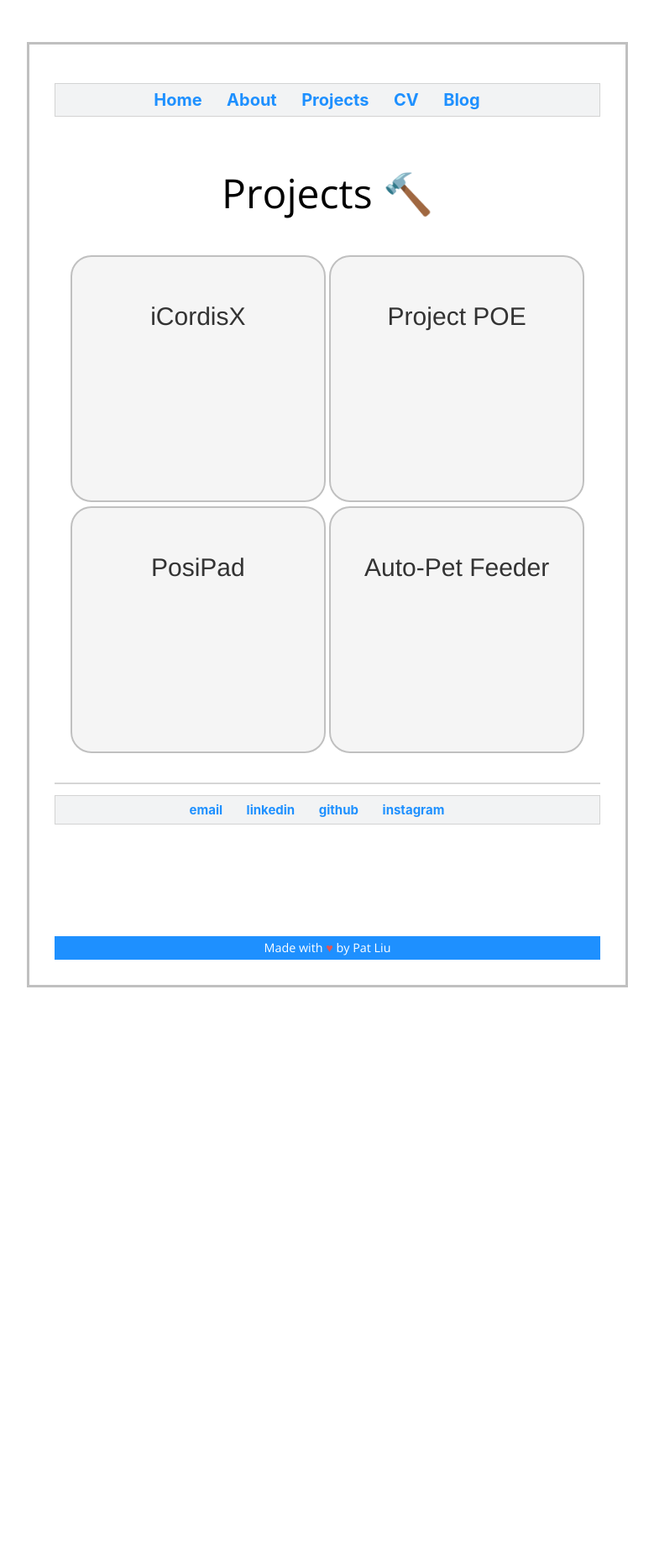
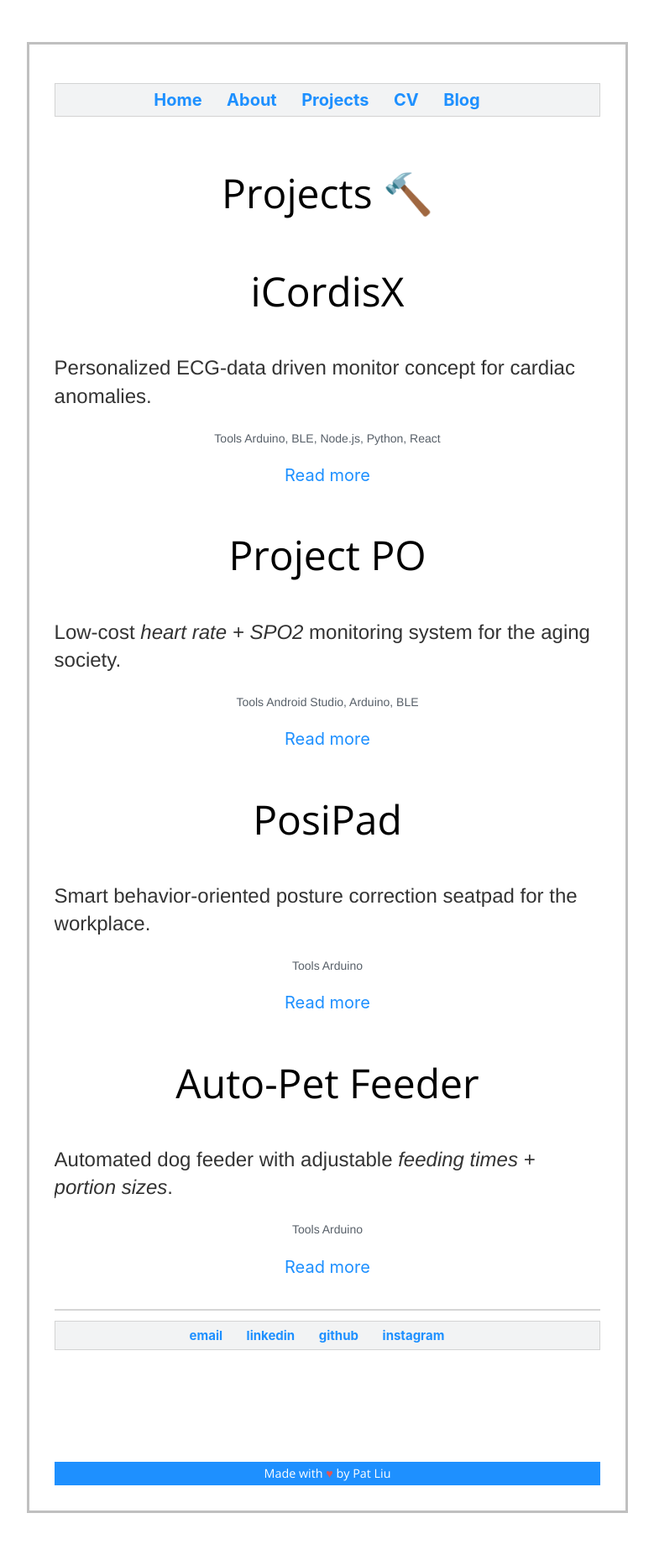
Before and after one commit to pat-liu/WebsiteV1, a Jekyll site: the page built from projects/index.html, in a window 1280 px wide. Shown: the whole page at 84% size, without its empty margins (250-1029 px from the left). Built offline with Jekyll 4.4.1, drawn with Linux system fonts in a browser that asks for light colours; before the commit the page ends 1226 px from its top, so only the background shows below that.

Commit message:
Update index.html

```diff
--- a/projects/index.html
+++ b/projects/index.html
@@ -5,14 +5,57 @@ title: Projects
 
 <div class="blurb">
   <h1>Projects 🔨</h1>
+  <div style="text-align:center;">
 
-  <div style="text-align:center">
+    <div class="box">
+<h1 class="projectheader">iCordisX</h1>
+<p class="projecttext" style="text-align: left">Personalized ECG-data driven monitor concept for cardiac anomalies.
+  </p>
+<p class="projecttext" style="font-size: 14px !important;color: #586069 !important;">
+  <span class="green">Tools</span> Arduino, BLE, Node.js, Python, React
+</p>
+<a href ="./icordisx.html" style="line-height: 2em">Read more</a>
+    </div>
+
+    <div class="box">
+<h1 class="projectheader">Project PO</h1>
+<p class="projecttext" style="text-align: left">Low-cost <i>heart rate + SPO2</i> monitoring system for the aging society.
+  </p>
+<p class="projecttext" style="font-size: 14px !important;color: #586069 !important;">
+  <span class="green">Tools</span> Android Studio, Arduino, BLE
+</p>
+<a href ="./projectpo.html" style="line-height: 2em">Read more</a>
+    </div>
+
+    <div class="box">
+<h1 class="projectheader">PosiPad</h1>
+<p class="projecttext" style="text-align: left">Smart behavior-oriented posture correction seatpad for the workplace.
+  </p>
+<p class="projecttext" style="font-size: 14px !important;color: #586069 !important;">
+  <span class="green">Tools</span> Arduino
+</p>
+<a href ="./posipad.html" style="line-height: 2em">Read more</a>
+    </div>
+
+    <div class="box">
+        <h1 class="projectheader">Auto-Pet Feeder</h1>
+        <p class="projecttext" style="text-align: left">Automated dog feeder with adjustable <i>feeding times + portion sizes</i>.
+          </p>
+        <p class="projecttext" style="font-size: 14px !important;color: #586069 !important;">
+          <span class="green">Tools</span> Arduino
+        </p>
+        <a href ="./autopetfeeder" style="line-height: 2em">Read more</a>
+    </div>
+
+    <!--
     <a href = "./icordisx.html"><div id="rectangle"><p>iCordisX</p></div></a>
  <a href = "./projectpoe.html"><div id="rectangle"><p>Project POE</p></div></a>
 
  <a href = "./posipad.html"><div id="rectangle"><p>PosiPad</p></div></a>
   <a href = "./petfeeder.html"><div id="rectangle"><p>Auto-Pet Feeder</p></div></a>
 </div>
+-->
+
   <!--
   <p class="project"><br><u><a class="project" href="./icordisx.html">iCordisX</a></u></br></p>
   <p class="project"><br><u>Project PO</u></br></p>
@@ -20,5 +63,5 @@ title: Projects
   <p class="project"><br><u>PosiPad</u></br></p>
   <p class="project"><br><u>Automated Pet Feeder</u></br></p> -->
 
-
-</div><!-- /.blurb -->
+  </div>
+<!-- /.blurb -->
```
